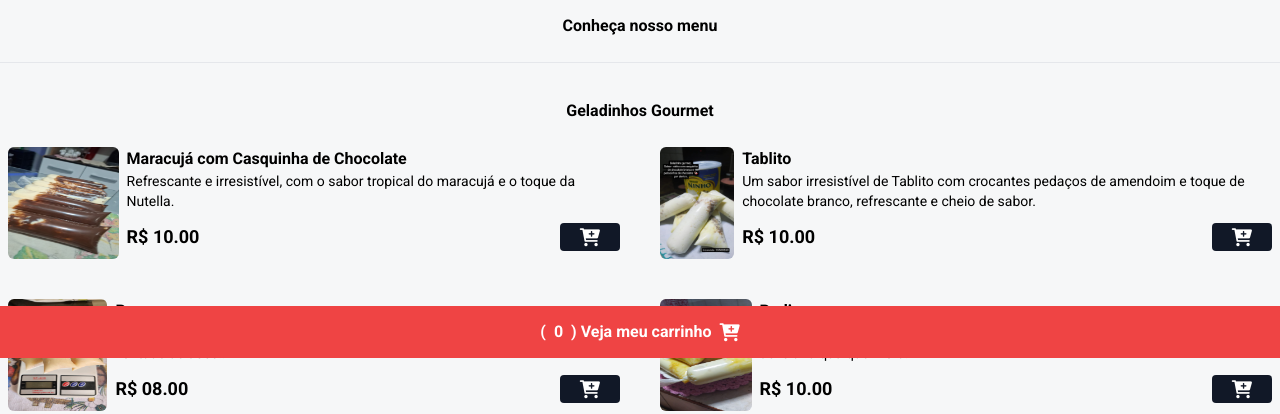
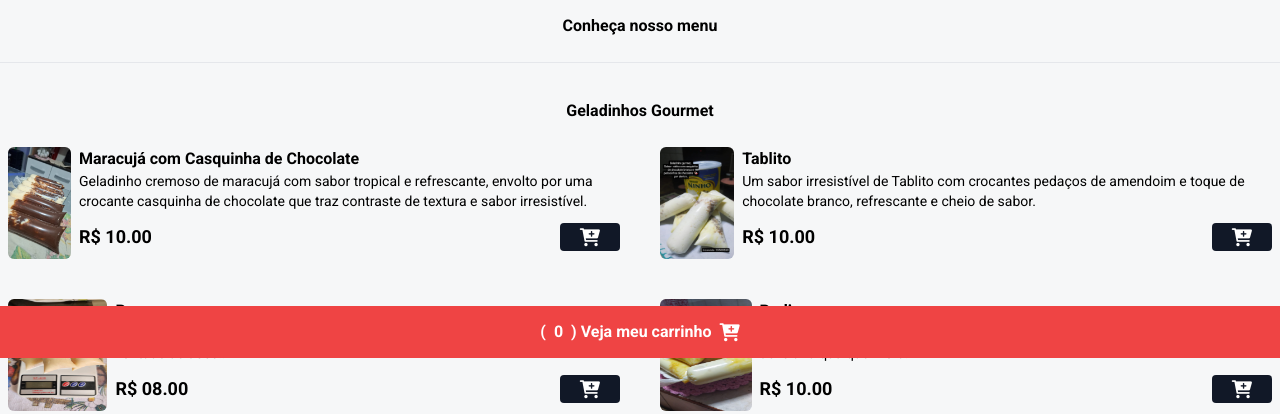
Before and after one commit to Lucas-DSA/proejto-dudis-delivery, a plain HTML site: page index.html in a window 1280 px wide. Shown: the part 442-856 px from the top of the page. Drawn offline with nearby package versions, Linux system fonts and the light colour scheme.

Commit message:
alterando a descreição do produto

```diff
--- a/index.html
+++ b/index.html
@@ -63,7 +63,7 @@
 
                 <div>
                     <p class="font-bold">Maracujá com Casquinha de Chocolate</p>
-                    <p class="text-sm">Refrescante e irresistível, com o sabor tropical do maracujá e o toque da Nutella.</p>
+                    <p class="text-sm">Geladinho cremoso de maracujá com sabor tropical e refrescante, envolto por uma crocante casquinha de chocolate que traz contraste de textura e sabor irresistível.</p>
 
                     <div class="flex items-center gap-2 justify-between mt-3">
                         <p class="font-bold text-lg">R$ 10.00</p>
```
